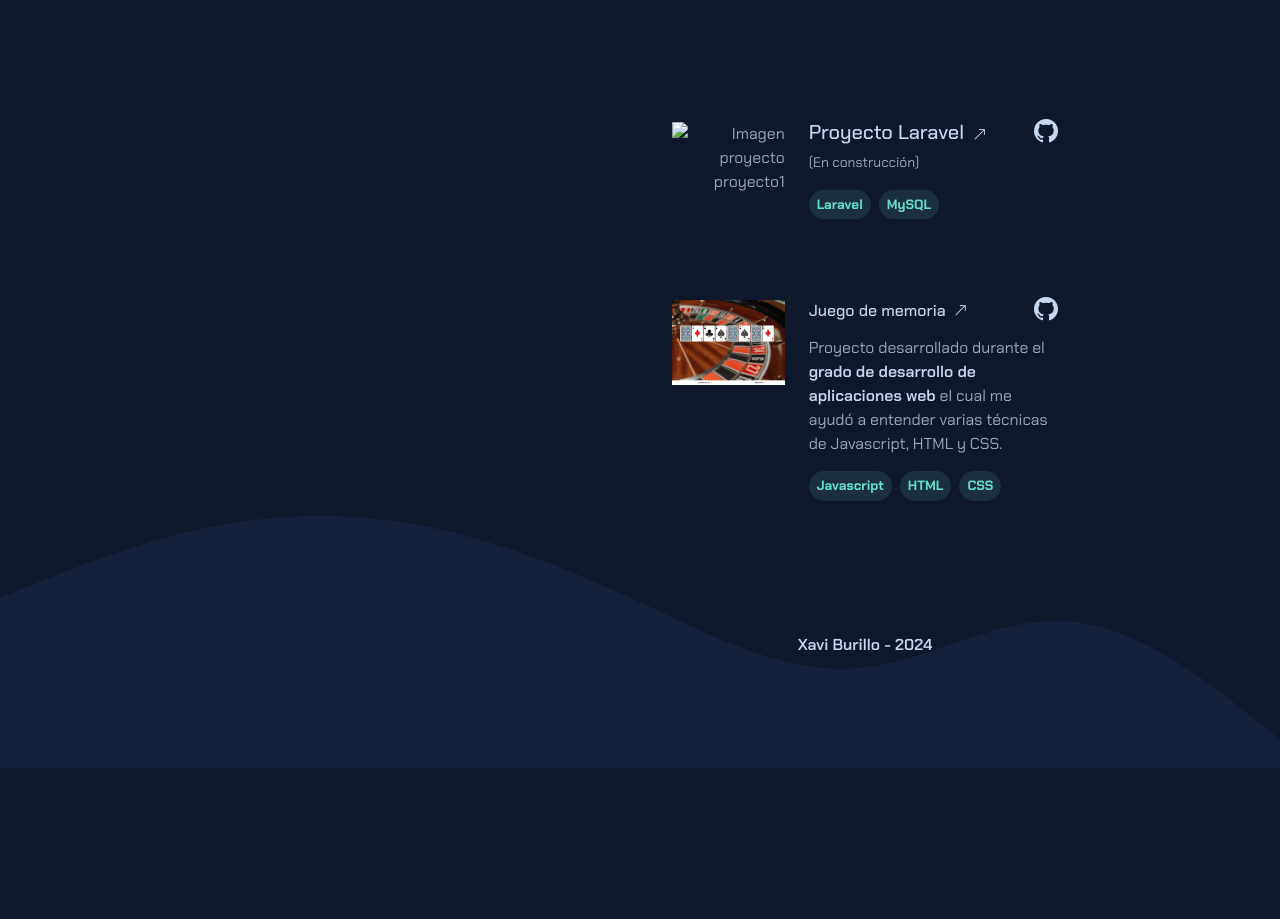
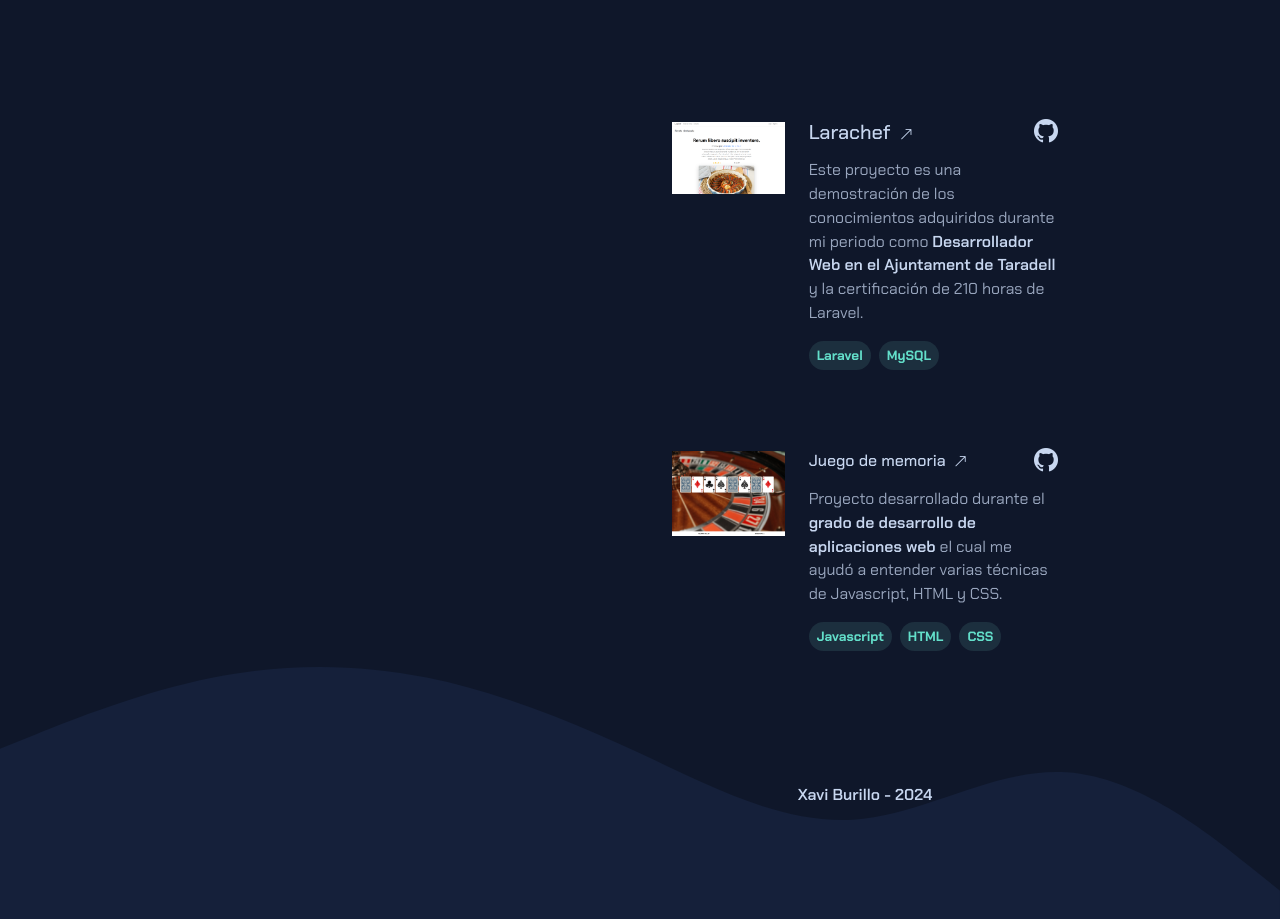
Before and after one commit to xaviburillo/xaviburillo.github.io, a plain HTML site: page index.html in a window 1280 px wide. Shown: the part 2315-3234 px from the top of the page. Before the commit the page ends 3084 px from the top, so only its background shows below. Drawn offline with nearby package versions, Linux system fonts and the light colour scheme.

Commit message:
Update index.html

```diff
--- a/index.html
+++ b/index.html
@@ -84,7 +84,7 @@
                 </section>
                 <section id="experiencia" class="mb-6">
                     <h3 class="d-lg-none mb-3 fs-5 fw-bolder section-title">EXPERIENCIA</h3>
-                    <div class="row section-item mb-4">
+                    <div class="row section-item mb-4" id="taradell">
                         <div class="col-lg-4">
                             <span class="fecha d-block pt-2 text-lg-end">MAR 2023 - MAR 2024</span>
                         </div>
@@ -263,15 +263,15 @@
                     <div class="row section-item mb-3 d-flex flex-column-reverse flex-lg-row proyecto">
                         <div class="col-lg-4">
                             <span class="imagen d-block pt-2 text-end">
-                                <img src="/imgs/proyecto1.png" class="img-fluid ratio-16x9" alt="Imagen proyecto proyecto1">
+                                <img src="/imgs/larachef.png" class="img-fluid ratio-16x9" alt="Imagen proyecto Larachef">
                             </span>
                         </div>
                         <div class="col-lg-8">
                             <div class="row d-flex align-items-center titulo-proyecto mb-2">
                                 <div class="col-auto">
-                                    <a href="https://github.com/xaviburillo/proyecto1" class="text-decoration-none" title="Ver proyecto1 en GitHub">
+                                    <a href="https://github.com/xaviburillo/larachef" class="text-decoration-none" title="Ver Larachef en GitHub">
                                         <h5 class="titulo m-0">
-                                            Proyecto Laravel
+                                            Larachef
                                             <span class="ps-1">
                                                 <i class="bi bi-arrow-up-right d-inline-block"></i>
                                             </span>
@@ -279,15 +279,12 @@
                                     </a>
                                 </div>
                                 <div class="col-auto flex-grow-1 text-end">
-                                    <a href="https://github.com/xaviburillo/proyecto1" class="text-decoration-none" title="Ver proyecto1 en GitHub">
+                                    <a href="https://github.com/xaviburillo/larachef" class="text-decoration-none" title="Ver Larachef en GitHub">
                                         <i class="bi bi-github fs-4"></i>
                                     </a>
                                 </div>
-                                <div class="coll-auto">
-                                    <small>(En construcción)</small>
-                                </div>
                             </div>
-                            <p></p>
+                            <p>Este proyecto es una demostración de los conocimientos adquiridos durante mi periodo como <a href="#taradell">Desarrollador Web en el Ajuntament de Taradell</a> y la certificación de 210 horas de Laravel.</p>
                             <ul class="d-flex flex-wrap tech-list p-0">
                                 <li class="me-2">
                                     <div class="flex align-items-center badge rounded-pill p-2">
```
